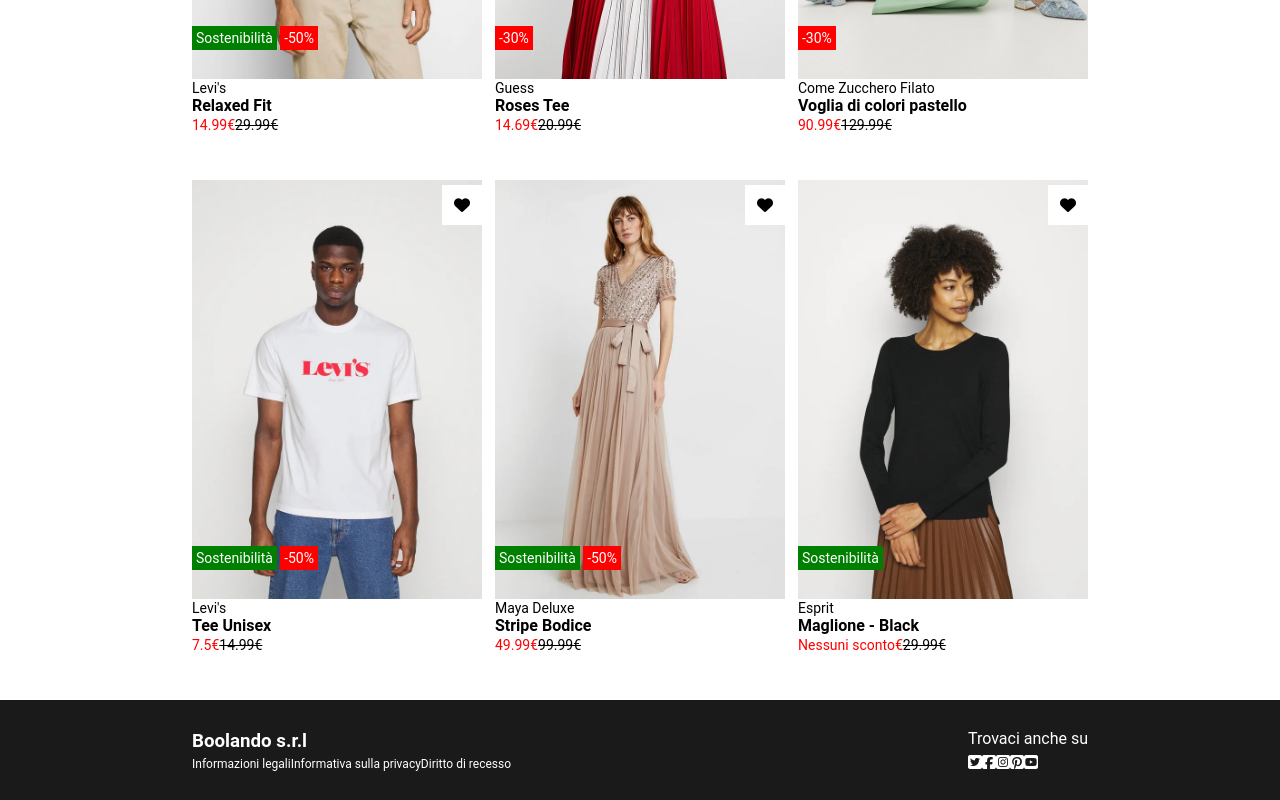
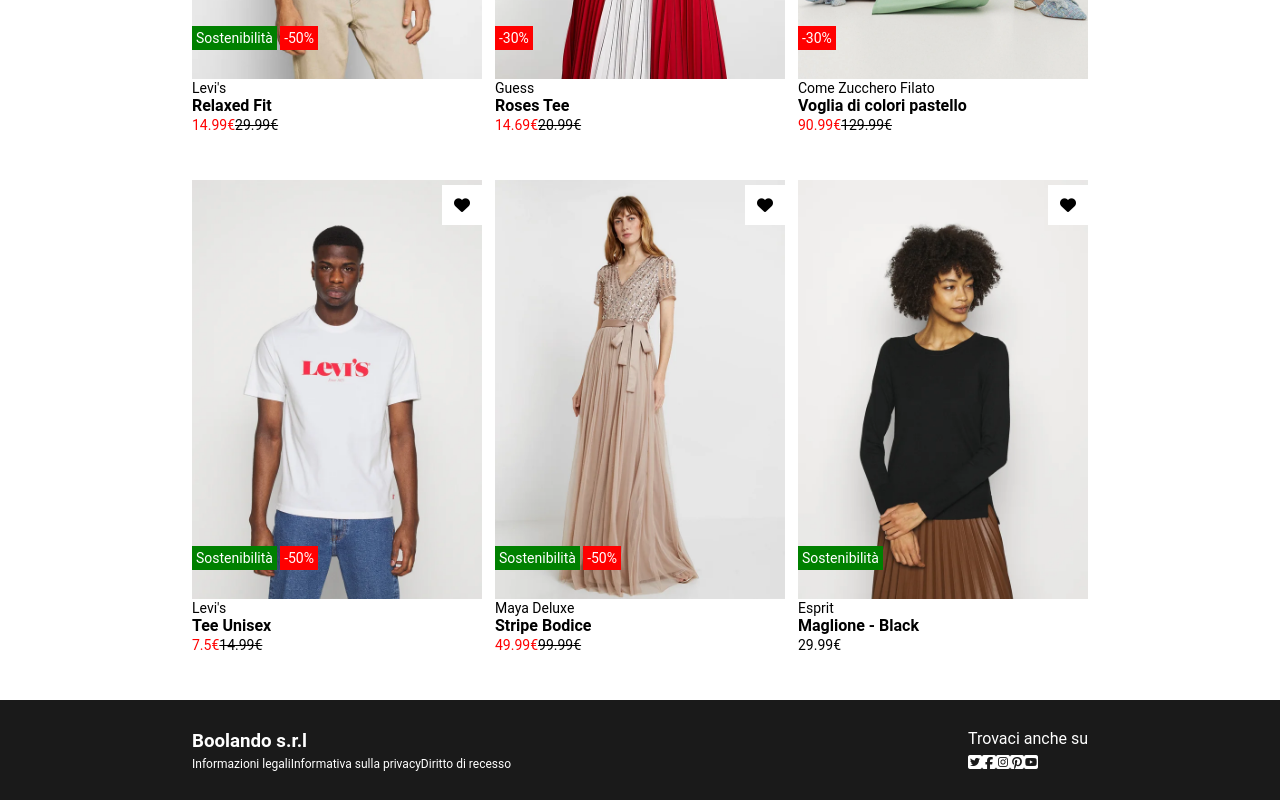
Before and after one commit to fraberret/vite-boolando, a Vue app: page / in a window 1280 px wide. Shown: the part 440-1240 px from the top of the page. Built offline with nearby package versions, Linux system fonts and the light colour scheme; data requests are answered from the project's data file.

Commit message:
add price lined when no discount

```diff
--- a/src/components/CardProducts.vue
+++ b/src/components/CardProducts.vue
@@ -16,9 +16,10 @@
         <div class="item_description">
             <p class="brand small">{{ product.brand }}</p>
             <p class="object"><strong>{{ product.name }}</strong></p>
+
             <span class="discount_price small">{{ discountedPrice
-                }}&euro;</span>
-            <span class="real_price small">{{ product.price }}&euro;</span>
+                }}</span>
+            <span :class="{ 'real_price': discountedPrice }" class="small">{{ product.price }}&euro;</span>
 
         </div>
     </div>
@@ -56,10 +57,10 @@
             if (element.type == 'discount') {
                 let discount = parseInt(element.value)
                 this.discountedPrice = this.product.price * ((100 + discount) / 100)
-                this.discountedPrice = Number(this.discountedPrice.toFixed(2))
+                this.discountedPrice = Number(this.discountedPrice.toFixed(2)) + '€'
                 console.log(this.discountedPrice);
             } else {
-                this.discountedPrice = 'Nessuni sconto'
+                this.discountedPrice = ''
             }
 
         });
```
